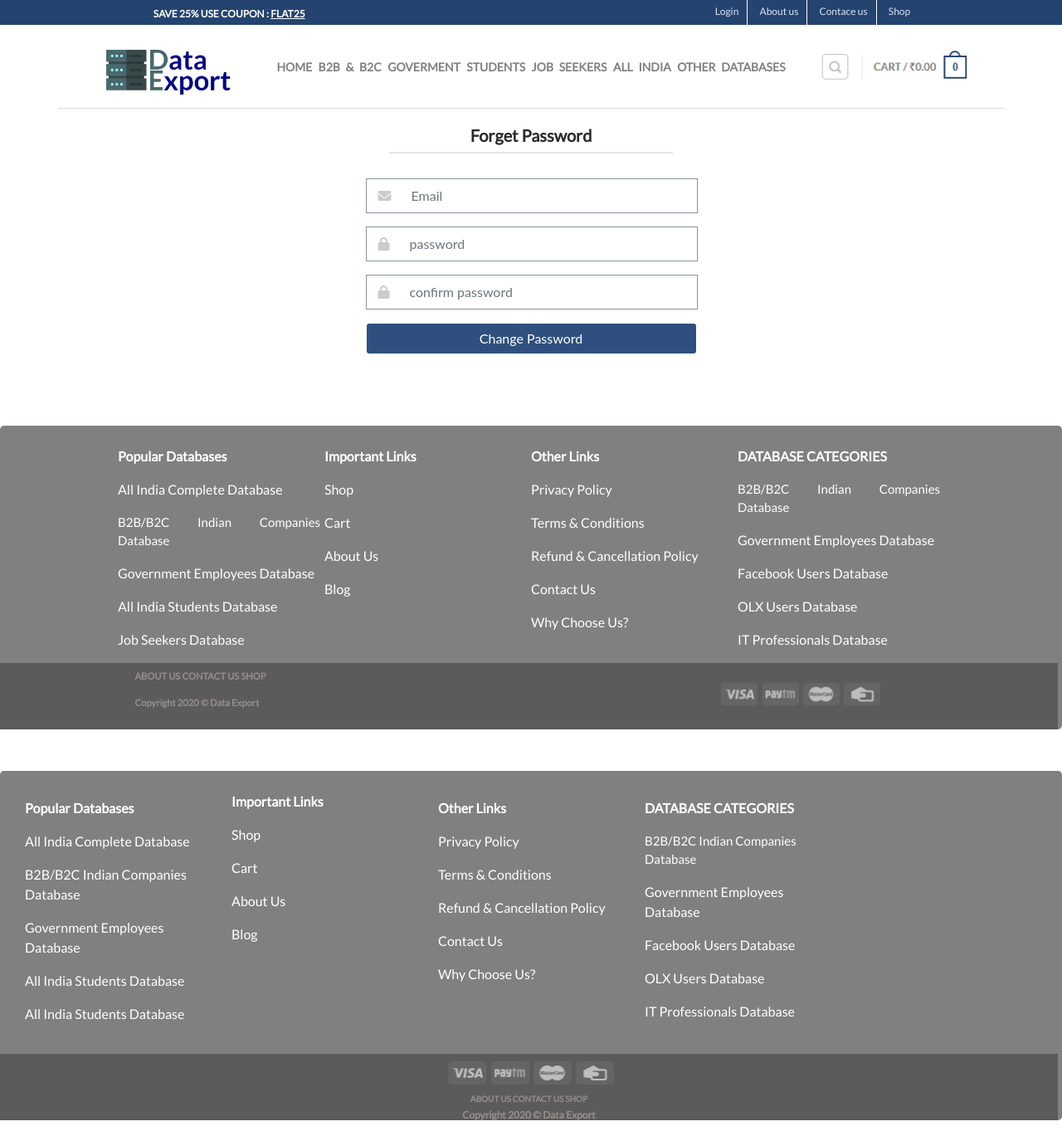
After one commit to vinayakkalra/ecommerce-solution-digital-goods, a PHP site: page /forget in a window 1280 px wide. The commit adds this page. Shown: the whole page at 83% size. Run offline with PHP 8.4, Linux system fonts and the light colour scheme; some libraries are stand-ins or nearby versions.

Commit message:
update forget password

```diff
--- /dev/null
+++ b/forget.php
@@ -0,0 +1,259 @@
+<?php
+    include("./php/config.php");
+    $error = "";
+    if (array_key_exists("forget-buttong",$_POST)) {
+        if (!$_POST['forget-email']) {
+            $error .= "Email is requried<br>";
+        }
+        if (!$_POST['forget-password']) {
+            $error .= "Password is requried<br>";
+        }
+        if (!$_POST['forget-ConfirmPassword']) {
+            $error .= "Confirm is requried<br>";
+        }
+        if ($_POST['forget-ConfirmPassword'] != $_POST['forget-password']) {
+            $error .= "Password and Confirm Password not match<br>";
+        }
+        if ($error != "") {
+            $error = "<p>There were error(s) in your form</p>".$error;
+        } else {
+            $query = "SELECT id FROM `user` WHERE email = '".mysqli_real_escape_string($conn,$_POST['forget-email'])."' ";
+            $result = mysqli_query($conn,$query);
+            if (mysqli_num_rows($result) > 0) {
+                $password = mysqli_real_escape_string($conn,$_POST['forget-password']);
+                $input = hash("sha512", $password);
+                $query = "UPDATE `user` SET password = '".$input."' WHERE email = '".mysqli_real_escape_string($conn, $_POST['forget-email'])."' LIMIT 1";
+                mysqli_query($conn, $query);
+                header("Location: signup");
+            } else {
+                $error .= "invalid email";
+            }
+        }
+    }
+?>
+<!DOCTYPE html>
+<html lang="en">
+
+<head>
+
+    <!-- Enter a proper page title here -->
+    <title>Template | Example with all standards</title>
+
+    <!-- CSS to include bootstrap -->
+    <link rel="stylesheet" href="css/bootstrap.min.css">
+    <!-- css to include style.css -->
+    <link rel="stylesheet" href="css/style.css">
+
+    <!-- Required meta tags -->
+    <meta charset="utf-8">
+    <meta content="width=device-width, initial-scale=1" name="viewport" />
+    <!-- required meta tags essential for seo and link sharing -->
+
+    <!-- Enter a proper description for the page in the meta description tag -->
+    <meta name="description" content="ENTER_PAGE_DESCRIPTION">
+
+    <!-- Enter a keywords for the page in tag -->
+    <meta name="Keywords" content="ENTER_KEYWORDS_HERE">
+
+    <!-- Enter Page title -->
+    <meta property="og:title" content="ENTER_PAGE_TITLE" />
+
+    <!-- Enter Page URL -->
+    <meta property="og:url" content="ENTER_PAGE_URL" />
+
+    <!-- Enter page description -->
+    <meta property="og:description" content="ENTER_PAGE_DESCRIPTION">
+
+    <!-- Enter Logo image URL for example : http://cryptonite.finstreet.in/images/cryptonitepost.png -->
+    <meta property="og:image" itemprop="image" content="ENTER_IMAGE_URL" />
+    <meta property="og:image:secure_url" itemprop="image" content="ENTER_IMAGE_URL" />
+    <meta property="og:image:width" content="600">
+    <meta property="og:image:height" content="315">
+    <meta property="og:type" content="website" />
+
+    <!-- Favicon location for example :  images/cropped-Fin-270x270.jpg -->
+    <link rel="icon" href="ENTER_FAVICON_LOCATION">
+
+    <!-- Enter Page Specific CSS here. Please make sure all the CSS  -->
+    <style>
+        /* Example CSS */
+
+        /*.link {
+            position: relative;
+            display: inline-block;
+        }
+
+        .link .tip {
+            opacity: 1;
+            color: #fff;
+            text-align: center;
+            padding: 5px 0;
+            position: absolute;
+            z-index: 1000;
+            top: -5px;
+            right: 105%;
+            transition: 0.5s ease;
+            overflow: hidden;
+            margin-right: 20px;
+        }*/
+        #login-button:hover {
+            background-color: #24436e;
+        }
+
+        #login-button {
+            background-color: #2f507e;
+        }
+    </style>
+</head>
+
+<body>
+
+    <div class="d-none d-lg-block">
+
+        <!-- desktop header start -->
+        <div id="header-desktop"></div>
+        <!-- desktop header end -->
+        <!-- second bar start -->
+        <div class="container" style="border-top: 1px solid rgb(221, 221, 221); padding: 20px 0px;">
+        <!-- error -->
+        <div id="error" style="width:35%;margin: 0 auto;">
+            <?php if ($error!="") {
+                echo '<div class="alert alert-danger" role="alert">'.$error.'</div>';
+
+            } ?>
+        </div>
+        <!-- error -->
+            <div style="width:100%;" class="hello">
+                <h1 style="color:#2b2b2b; text-align:center; font-size: 1.25em;border-bottom: 2px solid rgba(0,0,0,0.1);padding-bottom: 7.5px; font-weight:700; margin:0px 0px 24px; width:30%; margin:auto;" class="font-Lato-Regular">
+                    Forget Password
+                </h1>
+            </div>
+            <div style="width:100%; margin-top: 30px;">
+                <div style="width:35%; margin:auto;">
+                    <form method="post">
+                        <fieldset class="form-group">
+                            <div class="input-group-prepend" id="field-outerDiv">
+                                <span class="input-group-text iconradius" id="logobg"> <i class="fa fa-envelope"
+                                        id="iconFormat"></i> </span>
+                                <input class="form-control textradius" type="email" name="forget-email"
+                                    placeholder="Email" style="height: auto;" id="inputField">
+                            </div>
+                        </fieldset>
+                        <fieldset class="form-group">
+                            <div class="input-group-prepend" id="field-outerDiv">
+                                <span class="input-group-text iconradius" id="logobg"> <i class="fa fa-lock"
+                                        aria-hidden="true" id="iconFormat"></i> </span>
+                                <input class="form-control textradius" type="password" name="forget-password"
+                                    placeholder="password" id="inputField">
+                            </div>
+                        </fieldset>
+                        <fieldset class="form-group">
+                            <div class="input-group-prepend" id="field-outerDiv">
+                                <span class="input-group-text iconradius" id="logobg"> <i class="fa fa-lock"
+                                        aria-hidden="true" id="iconFormat"></i> </span>
+                                <input class="form-control textradius" type="password" name="forget-ConfirmPassword"
+                                    placeholder="confirm password" id="inputField">
+                            </div>
+                        </fieldset>
+                        <div class="form-group">
+                            <div>
+                                <button type="submit" class="btn form-control" style="color:white;"
+                                    id="login-button" name="forget-buttong">Change Password</button>
+                            </div>
+                        </div>
+                    </form>
+                </div>
+            </div>
+        </div>
+        <!-- second bar end -->
+
+
+        <!-- desktop footer start -->
+        <div id="footer-desktop"></div>
+        <!-- deskop footer end -->
+    </div>
+
+    <!-- mobile view -->
+    <div class="d-lg-none position-relative">
+         <!-- mobile view header start -->
+         <div id="header-mob"></div>
+         <!-- mobile view header end -->
+         <!-- second bar start -->
+         <div class="container" style="border-top: 1px solid rgb(221, 221, 221); padding: 20px 0px;">
+            <!-- error -->
+        <div id="error" style="width:50%;margin: 0 auto;">
+            <?php if ($error!="") {
+                echo '<div class="alert alert-danger" role="alert">'.$error.'</div>';
+
+            } ?>
+        </div>
+        <!-- error -->
+            <div style="width:100%;" class="hello">
+                <h1 style="color:#2b2b2b; text-align:center; font-size: 1.25em;border-bottom: 2px solid rgba(0,0,0,0.1);padding-bottom: 7.5px; font-weight:700; margin:0px 0px 24px; width:30%; margin:auto;" class="font-Lato-Regular">
+                    Forget Password
+                </h1>
+            </div>
+            <div style="width:100%; margin-top: 30px;">
+                <div style="width:100%; margin:auto;">
+                    <form method="post">
+                        <fieldset class="form-group">
+                            <div class="input-group-prepend" id="field-outerDiv">
+                                <span class="input-group-text iconradius" id="logobg"> <i class="fa fa-envelope"
+                                        id="iconFormat"></i> </span>
+                                <input class="form-control textradius" type="email" name="forget-email"
+                                    placeholder="Email" style="height: auto;" id="inputField">
+                            </div>
+                        </fieldset>
+                        <fieldset class="form-group">
+                            <div class="input-group-prepend" id="field-outerDiv">
+                                <span class="input-group-text iconradius" id="logobg"> <i class="fa fa-lock"
+                                        aria-hidden="true" id="iconFormat"></i> </span>
+                                <input class="form-control textradius" type="password" name="forget-password"
+                                    placeholder="password" id="inputField">
+                            </div>
+                        </fieldset>
+                        <fieldset class="form-group">
+                            <div class="input-group-prepend" id="field-outerDiv">
+                                <span class="input-group-text iconradius" id="logobg"> <i class="fa fa-lock"
+                                        aria-hidden="true" id="iconFormat"></i> </span>
+                                <input class="form-control textradius" type="password" name="forget-ConfirmPassword"
+                                    placeholder="confirm password" id="inputField">
+                            </div>
+                        </fieldset>
+                        <div class="form-group">
+                            <div>
+                                <button type="submit" class="btn form-control" style="color:white;"
+                                    id="login-button" name="forget-buttong">Change Password</button>
+                            </div>
+                        </div>
+                    </form>
+                </div>
+            </div>
+        </div>
+        </div>
+
+        <!-- mobile view footer -->
+        <div id="footer-mob"></div>
+        <!-- mobile view footer end -->
+    </div>
+
+
+    <!-- Optional JavaScript -->
+    <!-- jQuery first, then Popper.js, then Bootstrap JS -->
+    <script src="js/jquery-3.4.1.min.js"></script>
+    <script src="js/bootstrap.min.js"></script>
+    <script src="js/custom_mobile_header.js"></script>
+    <script src="https://use.fontawesome.com/ebc80d226d.js"></script>
+    <script>
+
+        // Add custom javascript and jquery here
+        // including header footer
+        $("#header-desktop").load('template/header.php');
+        $("#footer-desktop").load('template/footer.php');
+        $("#footer-mob").load('template/footerMob.php');
+        $("#header-mob").load('template/headerMob.php');
+
+
+    </script>
+</body>
+</html>
```
Also changed, not shown: signup.php (+42 -22 lines).
